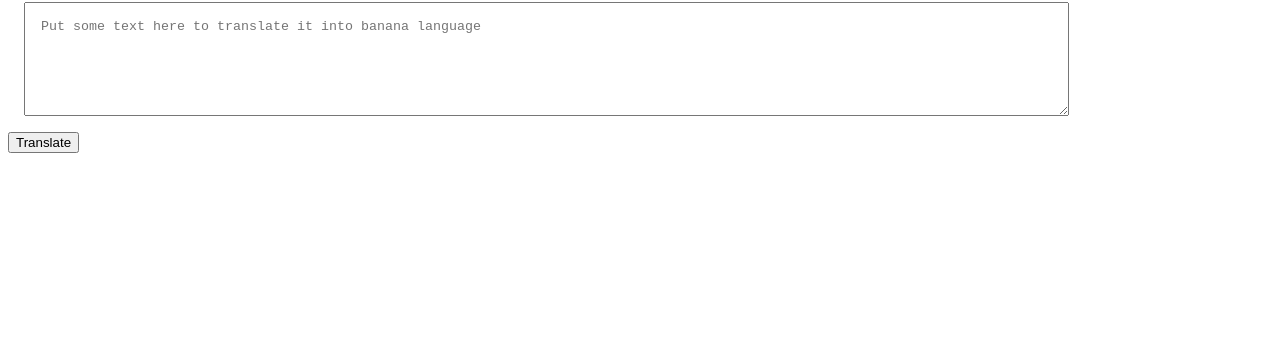
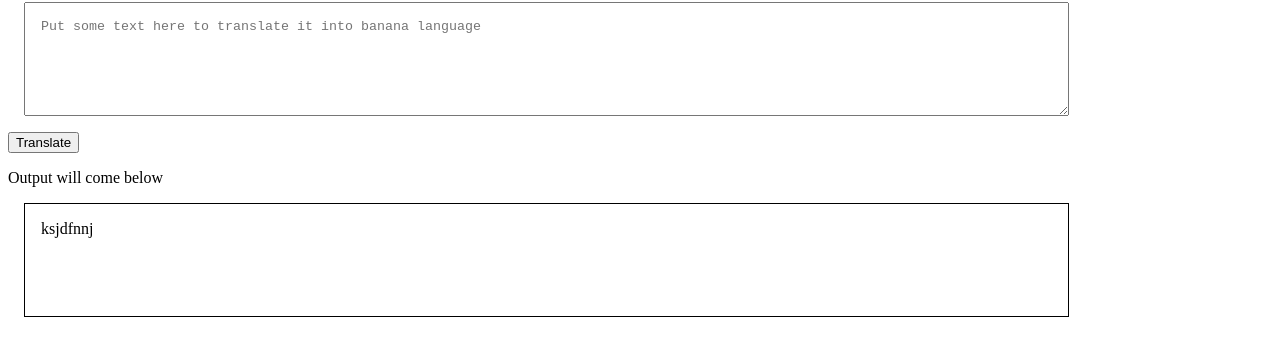
Before and after one commit to akshaynarwadkar/neogcamp-banana-speak, a plain HTML site: page index.html in a window 1280 px wide. Both pictures are taken after a click on the button "Translate". Shown: the part 78-434 px from the top of the page. Drawn offline with Linux system fonts and the light colour scheme.

Commit message:
Input translate output

```diff
--- a/app.js
+++ b/app.js
@@ -1,10 +1,16 @@
+
 var btntranslate = document.querySelector("#btn-Translate");
 var txtinput = document.querySelector("#txt-input");
+var outputDiv = document.querySelector("#output");
 
+
+// console.log(txtinput);
 // console.log(txtinput); -> when we take the cursor to that written part,this shows the exact block the written code is referring to
 // To read this value, we can store that console value as global variable temp and use temp.value to display the input
 
-btntranslate.addEventListener("click",function clickeventlistener(){
-    // console.log("clicked");
-    console.log("input", txtinput.value);
-})
+function clickHandler(){
+    outputDiv.innerText = "ksjdfnnj " + txtinput.value;
+};
+
+
+btntranslate.addEventListener("click", clickHandler);
--- a/index.html
+++ b/index.html
@@ -13,6 +13,17 @@
             height: 10vh;
             padding: 1rem;
         }
+        .padding{
+            padding-top: 1rem;
+        }
+
+        #output{
+            border: 1px solid black;
+            height: 10vh;
+            width: 80%;
+            margin: 1rem;
+            padding: 1rem;
+        }
 
     </style>
 
@@ -22,6 +33,10 @@
 
     <textarea id="txt-input" placeholder="Put some text here to translate it into banana language"></textarea>
     <button id="btn-Translate">Translate</button>
+    <div class="padding">Output will come below</div>
+    <!-- <textarea id="txt-output" placeholder="Your output will appear here"></textarea>
+     -->
+    <div id="output"></div>
     <script src="app.js" type="text/javascript"></script>
 </body>
 </html>
```
